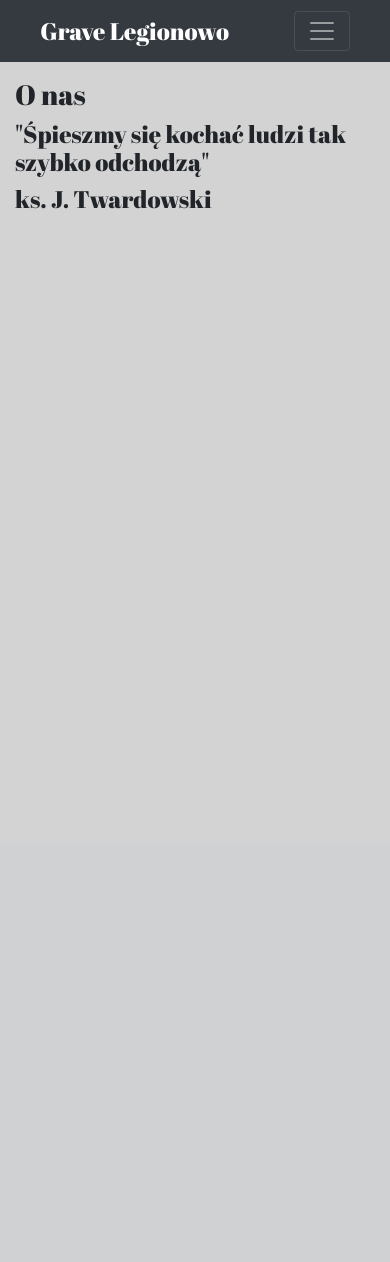
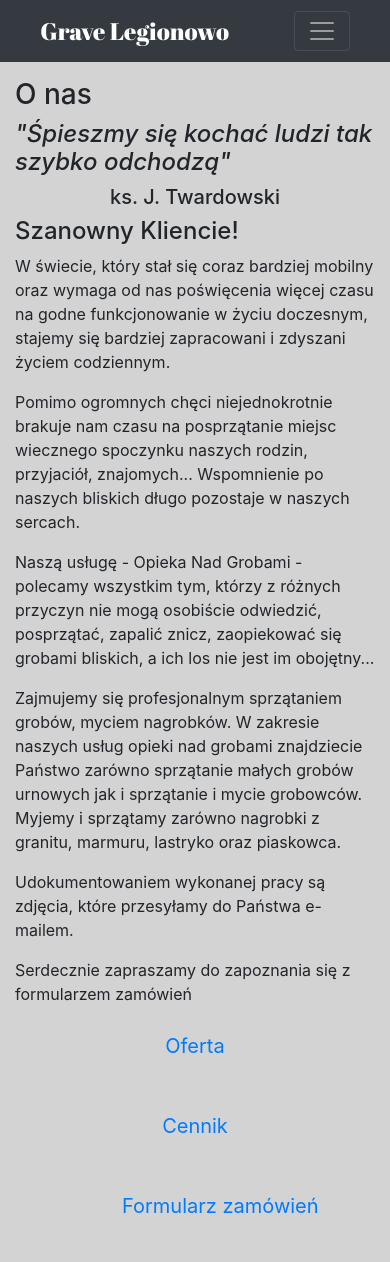
Before and after one commit to kejbi/grave, a Django app: template core/templates/core/about.html in a window 390 px wide. Before the commit the page ends 209 px from the top, so only its background shows below. Run offline with Django 3.2, Linux system fonts and the light colour scheme; the template is opened without the code that fills it, so the values that code supplies are empty; some libraries are stand-ins or nearby versions.

Commit message:
about created

```diff
--- a/core/static/core/main.css
+++ b/core/static/core/main.css
@@ -1,10 +1,9 @@
-* {
-    font-family: 'Abril Fatface', cursive;
-}
+
 body {
     background-color: lightgray;
 }
 nav {
+    font-family: 'Abril Fatface', cursive;
     font-size: 20px;
 }
 
@@ -14,3 +13,14 @@ nav {
 #navbarNav{
     flex-grow: initial;
 }
+
+@media (max-width: 768px) {
+    .buttons{
+        flex-direction: column;
+        align-items: center;
+    }
+    .buttons-btn{
+        width: 50%!important;
+        margin-bottom: 2rem;
+    }
+}
--- a/core/templates/core/about.html
+++ b/core/templates/core/about.html
@@ -1,7 +1,25 @@
 {% extends "core/base.html" %}
 {% block content %}
     <h3>O nas</h3>
-    <h4>"Śpieszmy się kochać ludzi tak szybko odchodzą"</h4>
-    <h4>ks. J. Twardowski</h4>
+    <div class="d-flex flex-column align-items-center">
+        <h4 class="font-italic">"Śpieszmy się kochać ludzi tak szybko odchodzą"</h4>
+        <h5>ks. J. Twardowski</h5>
+    </div>
+    <div>
+        <h4>Szanowny Kliencie!</h4>
+        <p>W świecie, który stał się coraz bardziej mobilny oraz wymaga od nas poświęcenia więcej czasu na godne funkcjonowanie w życiu doczesnym, stajemy się bardziej zapracowani i zdyszani życiem codziennym.  </p>
+        <p>Pomimo ogromnych chęci niejednokrotnie brakuje nam czasu na posprzątanie miejsc wiecznego spoczynku naszych rodzin, przyjaciół, znajomych... Wspomnienie po naszych bliskich długo pozostaje w naszych sercach.</p>
+        <p>Naszą usługę - Opieka Nad Grobami - polecamy wszystkim tym, którzy z różnych przyczyn nie mogą osobiście odwiedzić, posprzątać, zapalić znicz, zaopiekować się grobami bliskich, a ich los nie jest im obojętny...</p>
+        <p>Zajmujemy się profesjonalnym sprzątaniem grobów, myciem nagrobków. W zakresie naszych usług opieki nad grobami znajdziecie Państwo zarówno sprzątanie małych grobów urnowych jak i sprzątanie i mycie grobowców. Myjemy i sprzątamy zarówno nagrobki z granitu, marmuru, lastryko oraz piaskowca. </p>
+        <p>Udokumentowaniem wykonanej pracy są zdjęcia, które przesyłamy do Państwa e-mailem.</p>
+        <p>Serdecznie zapraszamy do zapoznania się z formularzem zamówień</p>
+        <div class="d-flex justify-content-around buttons">
+            <a class="btn btn-lg w-25 buttons-btn" href="{% url 'offer' %}">Oferta </a>
+            <a class="btn btn-lg w-25 buttons-btn" href="{% url 'prices' %}">Cennik </a>
+            <a class="btn btn-lg w-25 buttons-btn" href="{% url 'order' %}">Formularz zamówień</a>
+        </div>
+
+    </div>
+
 
 {% endblock %}
--- a/core/templates/core/base.html
+++ b/core/templates/core/base.html
@@ -8,6 +8,7 @@
     <link rel="stylesheet" href="https://maxcdn.bootstrapcdn.com/bootstrap/4.0.0/css/bootstrap.min.css" integrity="sha384-Gn5384xqQ1aoWXA+058RXPxPg6fy4IWvTNh0E263XmFcJlSAwiGgFAW/dAiS6JXm" crossorigin="anonymous">
     <link rel="stylesheet" href="{% static 'core/main.css' %}" type="text/css" />
     <link href="https://fonts.googleapis.com/css?family=Abril+Fatface&display=swap" rel="stylesheet">
+    <link href="https://fonts.googleapis.com/icon?family=Material+Icons" rel="stylesheet">
     <title>Grave Legionowo</title>
 </head>
 <body>
@@ -19,7 +20,7 @@
         <div class="collapse navbar-collapse w-75 justify-content-center" id="navbarNav">
             <ul class="navbar-nav nav-fill w-75">
             <li class="nav-item">
-                <a class="nav-link" href="#">O nas</a>
+                <a class="nav-link" href="{% url 'about' %}">O nas</a>
             </li>
             <li class="nav-item">
                 <a class="nav-link" href="#">Oferta</a>
--- a/core/views.py
+++ b/core/views.py
@@ -21,4 +21,4 @@ def contact(request):
     pass
 
 def about(request):
-    pass
+    return render(request, 'core/about.html')
```
